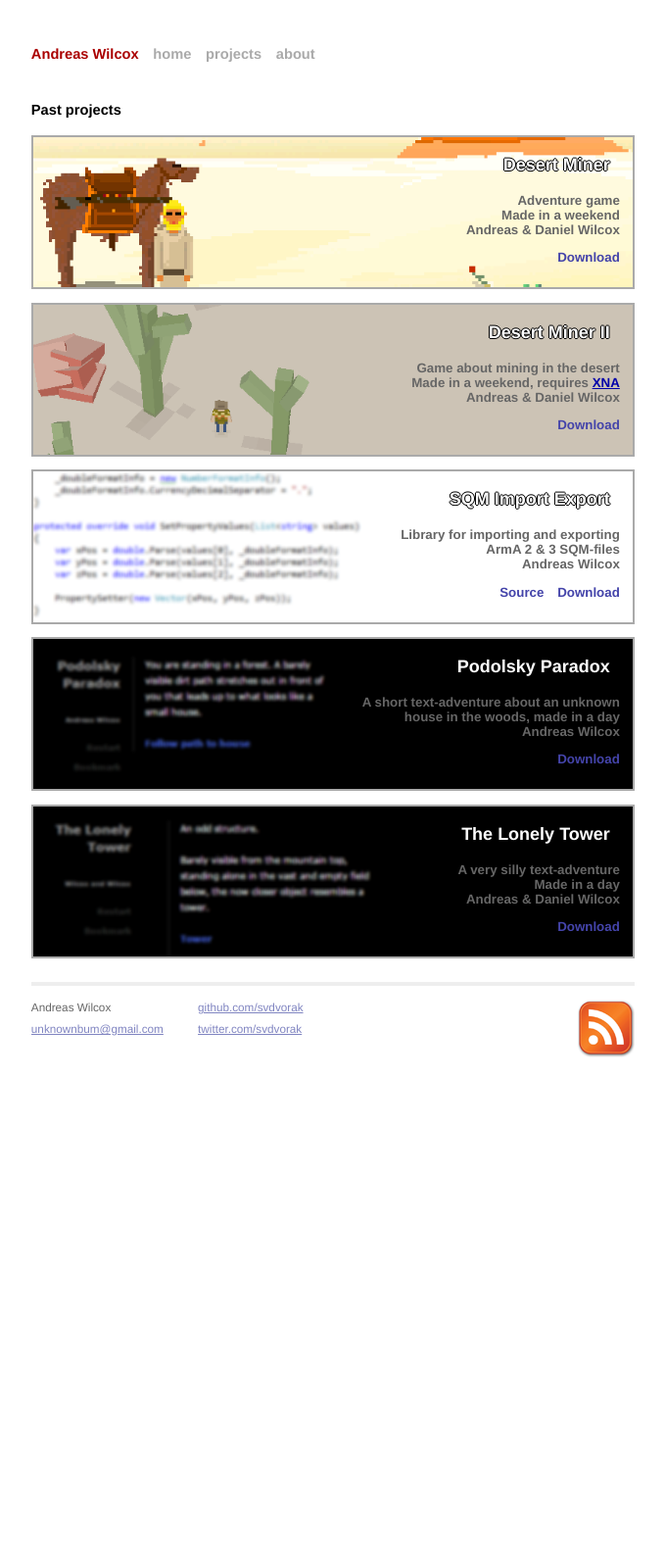
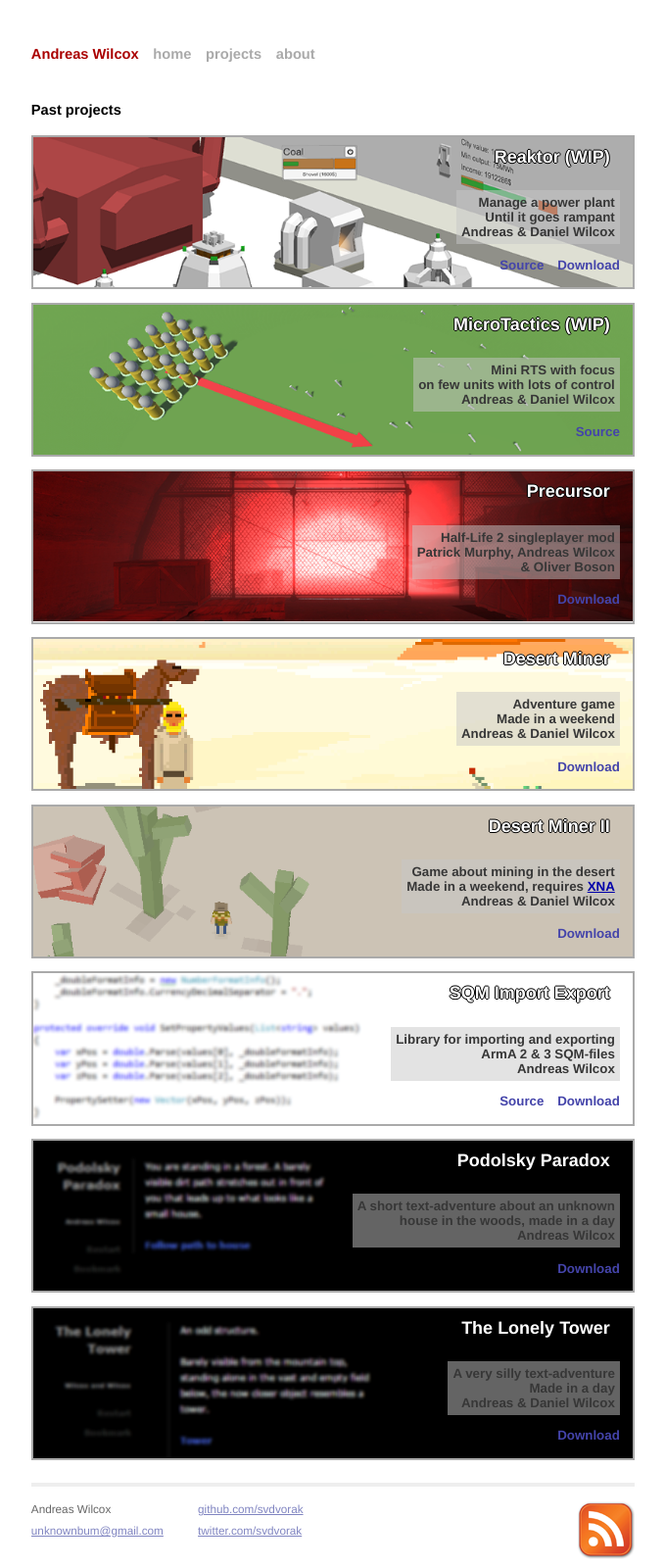
Before and after one commit to SvDvorak/svdvorak.github.io, a Jekyll site: the page built from projects.html, in a window 1280 px wide. Shown: the whole page at 98% size, without its empty margins (300-979 px from the left). Built offline with Jekyll 4.4.1, drawn with Linux system fonts in a browser that asks for light colours; Markdown is read by kramdown in place of the engine named in the settings; before the commit the page ends 1087 px from its top, so only the background shows below that.

Commit message:
Added missing projects and changed style a bit

```diff
--- a/_data/projects.yml
+++ b/_data/projects.yml
@@ -1,3 +1,23 @@
+- name: Reaktor (WIP)
+  description: Manage a power plant<br />Until it goes rampant
+  authors: Andreas & Daniel Wilcox
+  download: https://dl.dropboxusercontent.com/u/107494599/TheLittlePowerPlant/TheLittlePowerPlant_r4/TheLittlePowerPlant.html
+  source: https://github.com/SvDvorak/TheLittlePowerPlant
+  image: Reaktor_early.png
+
+- name: MicroTactics (WIP)
+  description: Mini RTS with focus<br /> on few units with lots of control
+  authors: Andreas & Daniel Wilcox
+  download:
+  source: https://github.com/SvDvorak/MicroTactics
+  image: MicroTactics_early.png
+
+- name: Precursor
+  description: Half-Life 2 singleplayer mod
+  authors: Patrick Murphy, Andreas Wilcox<br />& Oliver Boson
+  download: http://www.precursormod.com/
+  image: Precursor.png
+
 - name: Desert Miner
   description: Adventure game<br />Made in a weekend
   authors: Andreas & Daniel Wilcox
--- a/css/screen.css
+++ b/css/screen.css
@@ -249,24 +249,28 @@ table {
   font-weight: bold;
 }
 
+  .projects .project .projecttitle
+  {
+    text-shadow: -1px 0 black, 0 1px black, 1px 0 black, 0 -1px black;
+    font-size: large;
+    margin: 10px;
+    color: white;
+  }
+
+  .projects .project .projectdescription
+  {
+    color: #373737;
+    /*text-shadow: -1px -1px rgba(255, 255, 255, 0.1);*/
+    background-color: rgba(200, 200, 200, 0.5);
+    display: inline-block;
+    padding: 5px;
+  }
+
   .projects .projectlink
   {
     text-decoration: none;
     color: #44a;
     margin-left: 10px;
-  }
-
-  .projects .project .projecttitle
-  {
-    text-shadow: -1px 0 black, 0 1px black, 1px 0 black, 0 -1px black;
-    font-size: large;
-    margin-right: 10px;
-    color: white;
-  }
-
-  .projects .project .projectdescription
-  {
-    color: #666;
   }
 
 /*****************************************************************************/
--- a/projects.html
+++ b/projects.html
@@ -10,14 +10,18 @@ title: Andreas Wilcox - Projects
 		<li>
 			<div style="background-image:url(../images/{{ project.image }})" class="project">
 				<p class="projecttitle">{{ project.name }}</p>
+				<div>
 				<p class="projectdescription">
 					{{ project.description }}<br />
 					{{ project.authors }}
 				</p>
+				</div>
 				{% if project.source != null %}
 				<a class="projectlink" href="{{ project.source }}">Source</a>
 				{% endif %}
+				{% if project.download != null %}
 				<a class="projectlink" href="{{ project.download }}">Download</a>
+				{% endif %}
 			</div>
 		</li>
 	{% endfor %}
```
Also changed, not shown: images/MicroTactics_early.png (added), images/Precursor.png (added), images/Reaktor_early.png (added).
